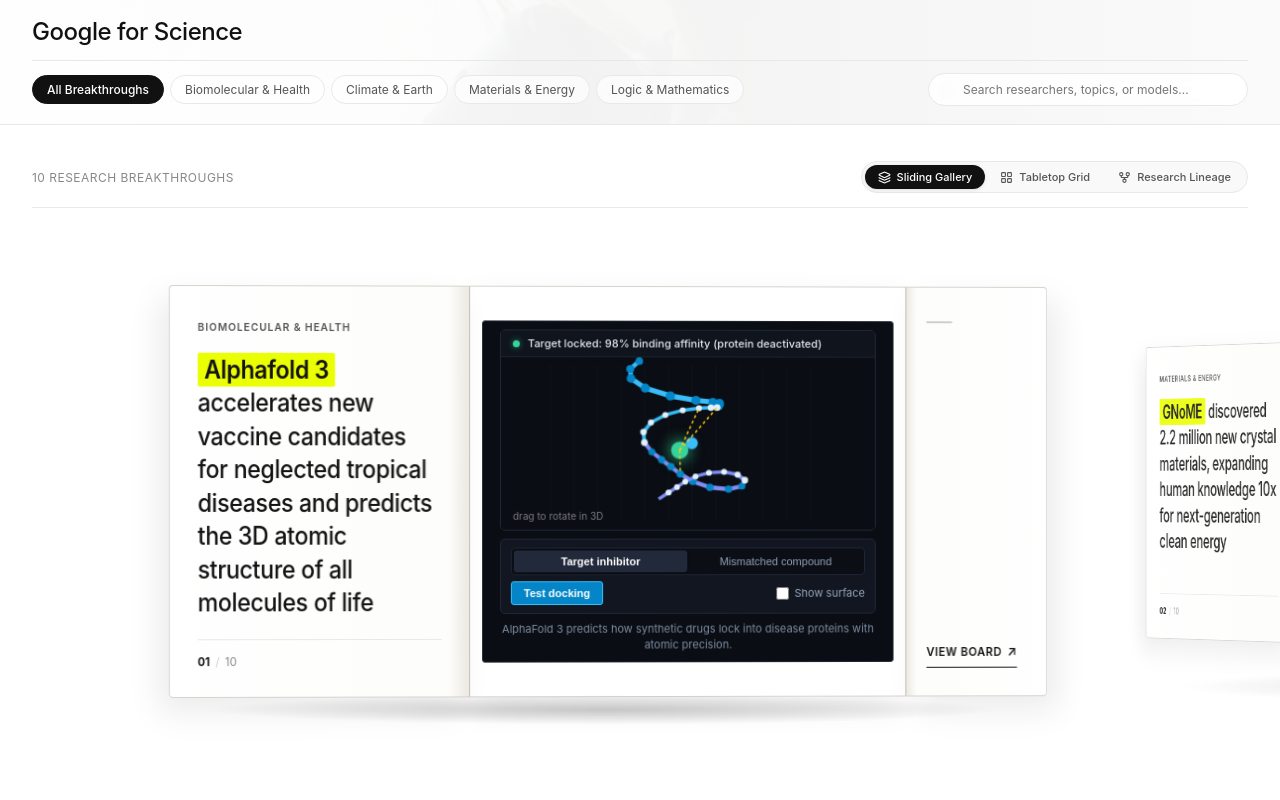
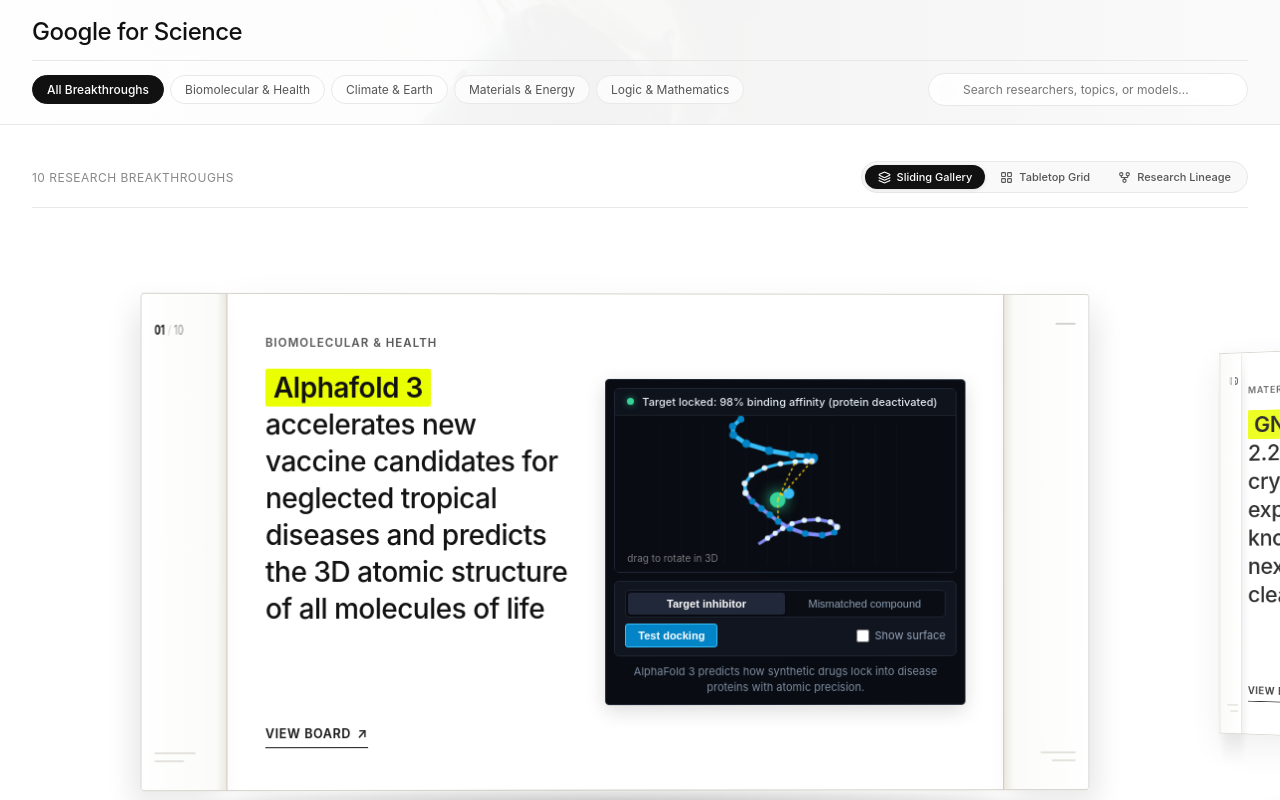
Before and after one commit to atticusgoogle/science-fair, a React (Vite) app: page / in a window 1280 px wide. Shown: the top 800 px of the page. Built offline with nearby package versions, Linux system fonts and the light colour scheme; a web font is replaced by a local one.

Commit message:
Enlarge 3D trifold with grand center panel housing text and model flanked by smaller foldable flaps

```diff
--- a/src/components/SlidingGallery.jsx
+++ b/src/components/SlidingGallery.jsx
@@ -66,7 +66,7 @@
   const [activeIndex, setActiveIndex] = useState(0);
 
   // Continuously compute each poster's distance from viewport center
-  // and drive its 3D wing folding (--abs-dist, --signed-dist) in real time
+  // and drive its 3D flap folding (--abs-dist, --signed-dist) in real time
   const updateScrollTransforms = useCallback(() => {
     const track = trackRef.current;
     if (!track) return;
@@ -84,7 +84,7 @@
       const rawPixelOffset = slotCenter - viewportCenter;
 
       // Normalize distance relative to slot spacing (-1 to +1 range for adjacent posters)
-      const normalizedOffset = rawPixelOffset / 880;
+      const normalizedOffset = rawPixelOffset / 960;
       const signedDist = Math.max(-1.15, Math.min(1.15, normalizedOffset));
       const absDist = Math.min(1, Math.abs(signedDist));
 
@@ -122,7 +122,7 @@
     });
   }, []);
 
-  // Mouse drag-to-scroll support (ignores clicks inside the interactive model viewport)
+  // Mouse drag-to-scroll support (ignores clicks inside interactive model viewport)
   const handleMouseDown = (e) => {
     if (e.target.closest('.center-model-viewport') || e.target.closest('button')) return;
     const track = trackRef.current;
@@ -154,7 +154,6 @@
     if (!track) return;
     track.style.scrollSnapType = 'x mandatory';
     track.style.scrollBehavior = 'smooth';
-    // Snap smoothly to closest poster
     scrollToPoster(activeIndex, 'smooth');
   };
 
@@ -171,7 +170,6 @@
       // ignore
     }
 
-    // Wait one frame for layout measurements
     const timer = requestAnimationFrame(() => {
       if (initialIdx > 0) {
         scrollToPoster(initialIdx, 'instant');
@@ -210,10 +208,7 @@
   const handleWheel = useCallback((e) => {
     const track = trackRef.current;
     if (!track) return;
-
-    // If user is scrolling primarily vertically with a mouse wheel, glide horizontally
     if (Math.abs(e.deltaY) > Math.abs(e.deltaX) && !e.shiftKey) {
-      // Allow native horizontal trackpad swipe to pass through untouched
       track.scrollLeft += e.deltaY * 1.15;
     }
   }, []);
@@ -256,43 +251,39 @@
               {/* Diffused Tabletop Shadow underneath each standing trifold */}
               <div className="poster-table-shadow" />
 
-              {/* Full 3-Panel Standing Trifold Poster */}
+              {/* Grand 3-Panel Standing Trifold Assembly */}
               <div className="poster-3d-assembly">
-                {/* LEFT FOLD: Editorial Value Narrative */}
-                <div className="poster-wing left">
-                  <div className="poster-wing-surface left-surface">
+                {/* SMALLER LEFT FLAP: Tactile Foldable Wing with Catalog Number */}
+                <div className="poster-flap left">
+                  <div className="poster-flap-surface left-flap-surface">
+                    <div className="flap-index-badge">
+                      <span className="idx-current">{String(idx + 1).padStart(2, '0')}</span>
+                      <span className="idx-slash">/</span>
+                      <span className="idx-total">{String(projects.length).padStart(2, '0')}</span>
+                    </div>
+                    <div className="flap-architectural-lines">
+                      <div className="flap-line w-70" />
+                      <div className="flap-line w-50" />
+                    </div>
+                  </div>
+                </div>
+
+                {/* GRAND CENTER PANEL: Houses BOTH Main Narrative Text & Interactive Model */}
+                <div className="poster-center-grand">
+                  <div className="poster-center-grand-surface">
+                    <div className="center-grand-grid">
+                      {/* Left Column inside Center Panel: Editorial Narrative & VIEW BOARD */}
+                      <div className="center-narrative-col">
                         <div className="poster-eyebrow">
                           <span>{valueData.category}</span>
                         </div>
 
-                    <h2 className="poster-headline">
+                        <h2 className="poster-headline-grand">
                           <mark className="value-highlight-mark">{valueData.highlight}</mark>{' '}
                           {valueData.statement}
                         </h2>
 
-                    <div className="poster-index-mark">
-                      <span className="idx-current">{String(idx + 1).padStart(2, '0')}</span>
-                      <span className="idx-slash">/</span>
-                      <span className="idx-total">{String(projects.length).padStart(2, '0')}</span>
-                    </div>
-                  </div>
-                </div>
-
-                {/* CENTER FOLD: Interactive Computational Model */}
-                <div className="poster-center">
-                  <div className="poster-center-surface">
-                    <div className="center-model-viewport">
-                      <InteractiveWidget type={project.demoType} project={project} />
-                    </div>
-                  </div>
-                </div>
-
-                {/* RIGHT FOLD: Minimalist Architectural Portal (Zero Clutter) */}
-                <div className="poster-wing right">
-                  <div className="poster-wing-surface right-surface">
-                    <div className="poster-right-top-rule" />
-
-                    <div className="poster-right-cta-wrap">
+                        <div className="center-cta-row">
                           <button
                             type="button"
                             className="poster-view-board-btn"
@@ -306,6 +297,26 @@
                           </button>
                         </div>
                       </div>
+
+                      {/* Right Column inside Center Panel: Interactive Computational Model */}
+                      <div className="center-model-col">
+                        <div className="center-model-viewport">
+                          <InteractiveWidget type={project.demoType} project={project} />
+                        </div>
+                      </div>
+                    </div>
+                  </div>
+                </div>
+
+                {/* SMALLER RIGHT FLAP: Symmetrical Tactile Foldable Wing */}
+                <div className="poster-flap right">
+                  <div className="poster-flap-surface right-flap-surface">
+                    <div className="flap-top-rule" />
+                    <div className="flap-architectural-lines bottom">
+                      <div className="flap-line w-60" />
+                      <div className="flap-line w-40" />
+                    </div>
+                  </div>
                 </div>
               </div>
             </div>
--- a/src/index.css
+++ b/src/index.css
@@ -342,7 +342,7 @@
   margin-left: calc(50% - 50vw);
   position: relative;
   overflow: hidden;
-  padding: 8px 0 36px;
+  padding: 12px 0 44px;
 }
 
 .connected-trifold-stream {
@@ -354,8 +354,8 @@
   scroll-behavior: smooth;
   -webkit-overflow-scrolling: touch;
   scrollbar-width: none;
-  padding: 36px calc(50vw - 460px) 64px;
-  perspective: 2000px;
+  padding: 40px calc(50vw - 510px) 72px;
+  perspective: 2200px;
 }
 
 .connected-trifold-stream::-webkit-scrollbar {
@@ -364,8 +364,8 @@
 
 /* Individual Poster Slot along the horizontal stream */
 .connected-poster-slot {
-  width: 920px;
-  margin: 0 -36px;
+  width: 1020px;
+  margin: 0 -24px;
   flex-shrink: 0;
   scroll-snap-align: center;
   position: relative;
@@ -373,7 +373,7 @@
   flex-direction: column;
   align-items: center;
   justify-content: center;
-  perspective: 1800px;
+  perspective: 2000px;
   transform-style: preserve-3d;
   cursor: grab;
   z-index: 2;
@@ -392,19 +392,19 @@
 /* Diffused Tabletop Shadow underneath each standing trifold poster */
 .poster-table-shadow {
   position: absolute;
-  bottom: -26px;
-  width: 88%;
-  height: 30px;
-  background: radial-gradient(ellipse at center, rgba(0, 0, 0, 0.20) 0%, rgba(0, 0, 0, 0) 72%);
+  bottom: -30px;
+  width: 90%;
+  height: 34px;
+  background: radial-gradient(ellipse at center, rgba(0, 0, 0, 0.22) 0%, rgba(0, 0, 0, 0) 72%);
   border-radius: 50%;
   pointer-events: none;
   z-index: 1;
-  transform: scaleX(calc(1 - var(--abs-dist, 0) * 0.35)) translateY(calc(var(--abs-dist, 0) * -6px));
+  transform: scaleX(calc(1 - var(--abs-dist, 0) * 0.28)) translateY(calc(var(--abs-dist, 0) * -6px));
   opacity: calc(1 - var(--abs-dist, 0) * 0.45);
   transition: transform 0.08s linear, opacity 0.08s linear;
 }
 
-/* 3-Panel Standing Trifold Assembly driven continuously by scroll (--abs-dist & --signed-dist) */
+/* Grand 3-Panel Standing Trifold Assembly driven continuously by scroll */
 .poster-3d-assembly {
   display: flex;
   align-items: stretch;
@@ -412,78 +412,165 @@
   transform-style: preserve-3d;
   position: relative;
   z-index: 2;
+  min-height: 500px;
   transform:
-    translateZ(calc(var(--abs-dist, 0) * -140px))
-    rotateY(calc(var(--signed-dist, 0) * -14deg))
+    translateZ(calc(var(--abs-dist, 0) * -150px))
+    rotateY(calc(var(--signed-dist, 0) * -12deg))
     scale(calc(1 - var(--abs-dist, 0) * 0.08));
-  opacity: calc(1 - var(--abs-dist, 0) * 0.12);
+  opacity: calc(1 - var(--abs-dist, 0) * 0.14);
   transition: transform 0.08s linear, opacity 0.08s linear;
 }
 
-/* Left & Right Hinged Paperboard Wings */
-.poster-wing {
+/* Symmetrical Smaller Foldable Side Flaps */
+.poster-flap {
+  width: 120px;
+  flex-shrink: 0;
   transform-style: preserve-3d;
-  z-index: 3;
+  z-index: 4;
   transition: transform 0.08s linear, box-shadow 0.15s ease;
 }
 
-/* Left Wing: Angled open (20deg) when centered, continuously folds inward (58deg) as you scroll away */
-.poster-wing.left {
-  width: 325px;
+/* Left Flap: Angled open (42deg) when centered, continuously folds inward shut (105deg) on scroll */
+.poster-flap.left {
   transform-origin: right center;
-  transform: rotateY(calc(20deg + var(--abs-dist, 0) * 38deg));
-  box-shadow: -12px 14px 32px rgba(0, 0, 0, 0.08);
-}
-
-/* Right Wing: Minimalist architectural wing, angled open (-20deg) when centered, folds inward (-58deg) on scroll */
-.poster-wing.right {
-  width: 155px;
+  transform: rotateY(calc(42deg + var(--abs-dist, 0) * 63deg));
+  box-shadow: -14px 16px 34px rgba(0, 0, 0, 0.09);
+}
+
+/* Right Flap: Angled open (-42deg) when centered, continuously folds inward shut (-105deg) on scroll */
+.poster-flap.right {
   transform-origin: left center;
-  transform: rotateY(calc(-20deg - var(--abs-dist, 0) * 38deg));
-  box-shadow: 12px 14px 32px rgba(0, 0, 0, 0.08);
-}
-
-/* Paperboard Surfaces */
-.poster-wing-surface {
+  transform: rotateY(calc(-42deg - var(--abs-dist, 0) * 63deg));
+  box-shadow: 14px 16px 34px rgba(0, 0, 0, 0.09);
+}
+
+/* Foldable Flap Paperboard Surfaces */
+.poster-flap-surface {
   height: 100%;
   box-sizing: border-box;
   border: 1px solid #D6D3CC;
   display: flex;
   flex-direction: column;
   justify-content: space-between;
-}
-
-.poster-wing-surface.left-surface {
+  padding: 28px 18px;
+}
+
+.left-flap-surface {
   border-radius: 4px 0 0 4px;
   border-right: 1px solid #C2BEB4;
-  background: linear-gradient(90deg, #FFFFFF 0%, #FDFDFB 93%, #ECE9E2 100%);
-  padding: 34px 30px 28px;
-  gap: 20px;
-}
-
-.poster-wing-surface.right-surface {
+  background: linear-gradient(90deg, #FFFFFF 0%, #FBFBF9 88%, #EBE8E0 100%);
+}
+
+.right-flap-surface {
   border-radius: 0 4px 4px 0;
   border-left: 1px solid #C2BEB4;
-  background: linear-gradient(270deg, #FFFFFF 0%, #FDFDFB 93%, #ECE9E2 100%);
-  padding: 34px 22px 28px;
-}
-
-/* Left Wing Editorial Typography */
+  background: linear-gradient(270deg, #FFFFFF 0%, #FBFBF9 88%, #EBE8E0 100%);
+}
+
+.flap-index-badge {
+  display: flex;
+  align-items: center;
+  gap: 4px;
+  font-family: var(--font-display);
+  font-size: 13px;
+}
+
+.flap-index-badge .idx-current {
+  font-weight: 700;
+  color: var(--ink-primary);
+}
+
+.flap-index-badge .idx-slash {
+  color: var(--border-medium);
+}
+
+.flap-index-badge .idx-total {
+  color: var(--ink-muted);
+}
+
+.flap-top-rule {
+  width: 28px;
+  height: 2px;
+  background: var(--ink-primary);
+  opacity: 0.18;
+  margin-left: auto;
+}
+
+.flap-architectural-lines {
+  display: flex;
+  flex-direction: column;
+  gap: 6px;
+}
+
+.flap-architectural-lines.bottom {
+  align-items: flex-end;
+}
+
+.flap-line {
+  height: 2px;
+  background: #E4E2DC;
+  border-radius: 1px;
+}
+
+.flap-line.w-70 { width: 70%; }
+.flap-line.w-60 { width: 60%; }
+.flap-line.w-50 { width: 50%; }
+.flap-line.w-40 { width: 40%; }
+
+/* GRAND CENTER PANEL: Houses both Main Editorial Text and Interactive Model */
+.poster-center-grand {
+  width: 780px;
+  max-width: 100%;
+  z-index: 3;
+  transform-style: preserve-3d;
+}
+
+.poster-center-grand-surface {
+  background: #FFFFFF;
+  border-top: 1px solid #D6D3CC;
+  border-bottom: 1px solid #D6D3CC;
+  padding: 36px 38px;
+  height: 100%;
+  box-sizing: border-box;
+  box-shadow: 0 16px 42px rgba(0, 0, 0, 0.07);
+  display: flex;
+  flex-direction: column;
+  justify-content: center;
+}
+
+.center-grand-grid {
+  display: grid;
+  grid-template-columns: 1fr 1.18fr;
+  gap: 34px;
+  align-items: center;
+  height: 100%;
+}
+
+.center-narrative-col {
+  display: flex;
+  flex-direction: column;
+  justify-content: space-between;
+  height: 100%;
+  padding: 6px 0;
+  gap: 20px;
+}
+
+/* Editorial Typography inside Center Panel */
 .poster-eyebrow {
   font-family: var(--font-display);
-  font-size: 11px;
+  font-size: 11.5px;
   font-weight: 600;
   letter-spacing: 0.09em;
   text-transform: uppercase;
   color: var(--ink-secondary);
 }
 
-.poster-headline {
-  font-family: var(--font-display);
-  font-size: clamp(20px, 1.95vw, 25px);
+.poster-headline-grand {
+  font-family: var(--font-display);
+  font-size: clamp(22px, 2.2vw, 28px);
   font-weight: 500;
-  line-height: 1.34;
-  letter-spacing: -0.015em;
+  line-height: 1.32;
+  letter-spacing: -0.018em;
   color: var(--ink-primary);
   margin: 0;
 }
@@ -491,7 +578,7 @@
 .value-highlight-mark {
   background: #EAFF00;
   color: #111111;
-  padding: 2px 7px;
+  padding: 2px 8px;
   border-radius: 2px;
   font-weight: 600;
   display: inline;
@@ -499,46 +586,42 @@
   -webkit-box-decoration-break: clone;
 }
 
-.poster-index-mark {
-  display: flex;
+.center-cta-row {
+  margin-top: auto;
+  padding-top: 12px;
+}
+
+.poster-view-board-btn {
+  display: inline-flex;
   align-items: center;
   gap: 6px;
   font-family: var(--font-display);
-  font-size: 12px;
-  padding-top: 14px;
-  border-top: 1px solid var(--border-hairline);
-  margin-top: auto;
-}
-
-.poster-index-mark .idx-current {
-  font-weight: 700;
-  color: var(--ink-primary);
-}
-
-.poster-index-mark .idx-slash {
-  color: var(--border-medium);
-}
-
-.poster-index-mark .idx-total {
-  color: var(--ink-muted);
-}
-
-/* Center Panel (Interactive Computational Model) */
-.poster-center {
-  width: 440px;
-  max-width: 100%;
-  z-index: 2;
-  transform-style: preserve-3d;
-}
-
-.poster-center-surface {
-  background: #FFFFFF;
-  border-top: 1px solid #D6D3CC;
-  border-bottom: 1px solid #D6D3CC;
-  padding: 12px;
-  height: 100%;
-  box-sizing: border-box;
-  box-shadow: 0 12px 32px rgba(0, 0, 0, 0.07);
+  font-size: 12.5px;
+  font-weight: 600;
+  letter-spacing: 0.05em;
+  text-transform: uppercase;
+  color: var(--ink-primary);
+  background: none;
+  border: none;
+  padding: 6px 0;
+  border-bottom: 1.5px solid var(--ink-primary);
+  cursor: pointer;
+  transition: opacity 0.2s ease, transform 0.2s ease;
+}
+
+.poster-view-board-btn:hover {
+  opacity: 0.65;
+  transform: translateX(2px);
+}
+
+.poster-view-board-btn .btn-arrow {
+  font-size: 13px;
+  line-height: 1;
+}
+
+/* Interactive Model Column inside Center Panel */
+.center-model-col {
+  width: 100%;
   display: flex;
   flex-direction: column;
   justify-content: center;
@@ -547,9 +630,10 @@
 .center-model-viewport {
   background: #080b11;
   border: 1px solid #1c2433;
-  border-radius: 3px;
+  border-radius: 4px;
   overflow: hidden;
   width: 100%;
+  box-shadow: 0 6px 20px rgba(0, 0, 0, 0.14);
 }
 
 .center-model-viewport .demo-box {
@@ -561,56 +645,13 @@
   padding: 8px;
 }
 
-/* Right Wing Minimalist Architectural Portal */
-.poster-right-top-rule {
-  width: 28px;
-  height: 2px;
-  background: var(--ink-primary);
-  opacity: 0.2;
-}
-
-.poster-right-cta-wrap {
-  margin-top: auto;
-  display: flex;
-  flex-direction: column;
-  align-items: flex-start;
-}
-
-.poster-view-board-btn {
-  display: inline-flex;
-  align-items: center;
-  gap: 6px;
-  font-family: var(--font-display);
-  font-size: 12px;
-  font-weight: 600;
-  letter-spacing: 0.05em;
-  text-transform: uppercase;
-  color: var(--ink-primary);
-  background: none;
-  border: none;
-  padding: 8px 0;
-  border-bottom: 1.5px solid var(--ink-primary);
-  cursor: pointer;
-  transition: opacity 0.2s ease, transform 0.2s ease;
-}
-
-.poster-view-board-btn:hover {
-  opacity: 0.65;
-  transform: translateX(2px);
-}
-
-.poster-view-board-btn .btn-arrow {
-  font-size: 13px;
-  line-height: 1;
-}
-
 @media (max-width: 1024px) {
   .connected-trifold-stream {
     padding: 24px 24px 48px;
     gap: 32px;
   }
   .connected-poster-slot {
-    width: 88vw;
+    width: 90vw;
     margin: 0;
   }
   .poster-3d-assembly {
@@ -618,17 +659,14 @@
     transform: none !important;
     width: 100%;
   }
-  .poster-wing.left,
-  .poster-center,
-  .poster-wing.right {
+  .poster-flap {
+    display: none;
+  }
+  .poster-center-grand {
     width: 100%;
-    transform: none !important;
   }
-  .poster-wing-surface.left-surface,
-  .poster-center-surface,
-  .poster-wing-surface.right-surface {
-    border-radius: 4px;
-    border: 1px solid #D6D3CC;
+  .center-grand-grid {
+    grid-template-columns: 1fr;
   }
 }
 
```
Lines whose indentation alone changed are shown as unchanged.
